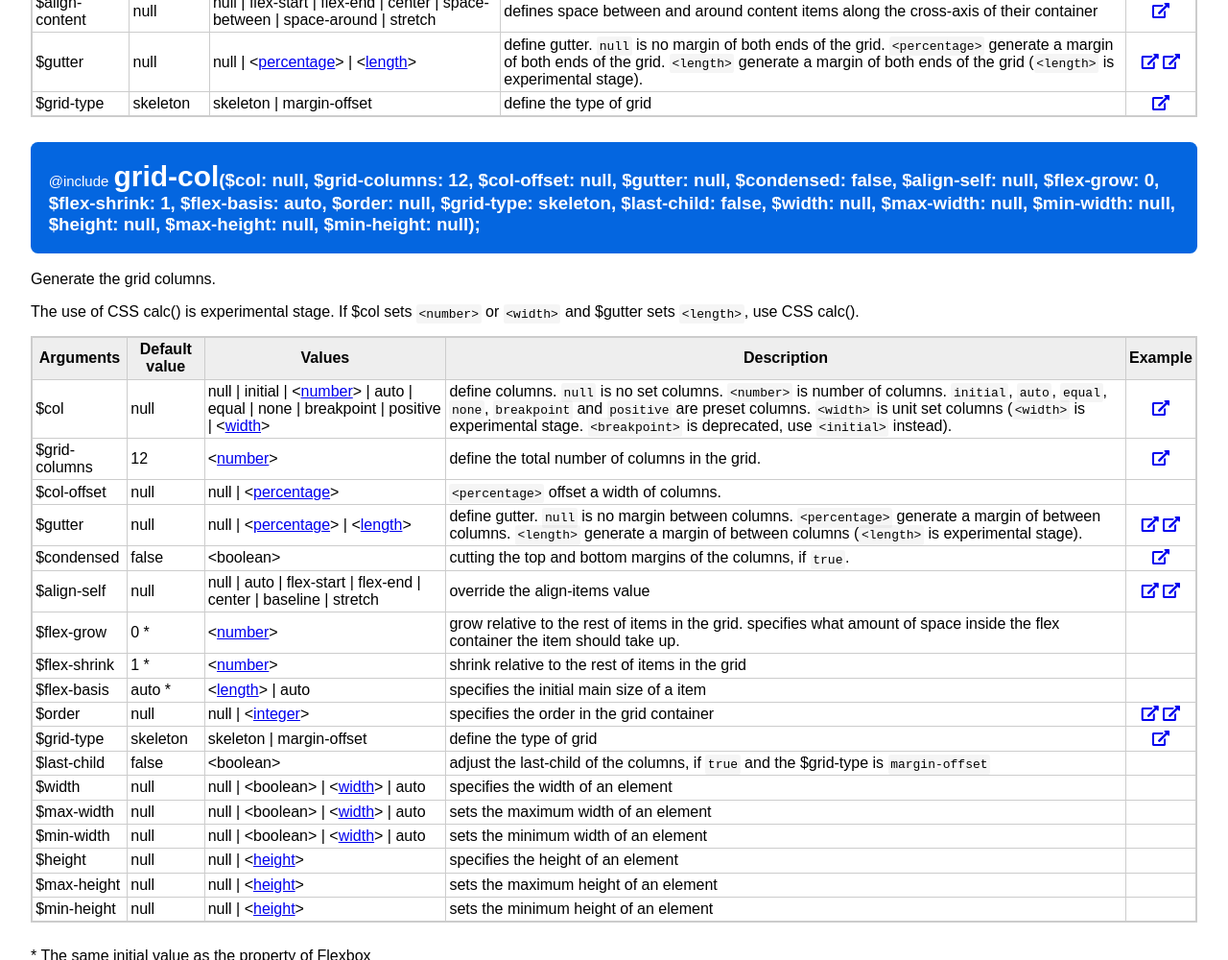
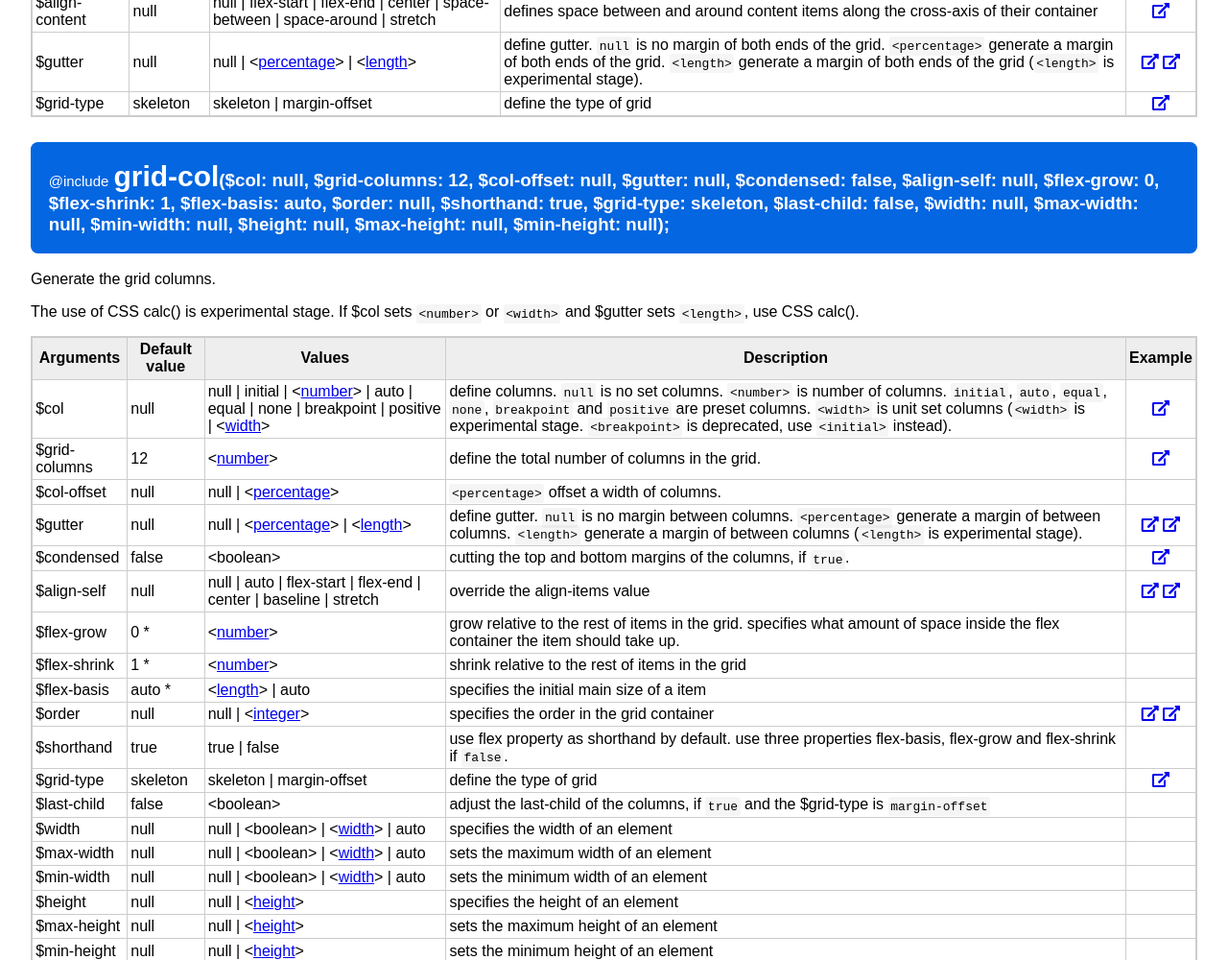
Before and after one commit to thingsym/flexbox-grid-mixins, a website: page docs/index.html in a window 1280 px wide. Shown: the part 5190-6190 px from the top of the page at 96% size. Drawn offline with Linux system fonts and the light colour scheme.

Commit message:
docs: fix reference

```diff
--- a/docs/index.html
+++ b/docs/index.html
@@ -488,7 +488,7 @@ Example : import form node_modules
     </tr>
 </table>
 
-<h3 class="reference"><span class="small">@include</span> <span class="big">grid-col</span>($col: null, $grid-columns: 12, $col-offset: null, $gutter: null, $condensed: false, $align-self: null, $flex-grow: 0, $flex-shrink: 1, $flex-basis: auto, $order: null, $grid-type: skeleton, $last-child: false, $width: null, $max-width: null, $min-width: null, $height: null, $max-height: null, $min-height: null);</h3>
+<h3 class="reference"><span class="small">@include</span> <span class="big">grid-col</span>($col: null, $grid-columns: 12, $col-offset: null, $gutter: null, $condensed: false, $align-self: null, $flex-grow: 0, $flex-shrink: 1, $flex-basis: auto, $order: null, $shorthand: true, $grid-type: skeleton, $last-child: false, $width: null, $max-width: null, $min-width: null, $height: null, $max-height: null, $min-height: null);</h3>
 
 <p>Generate the grid columns.</p>
 
@@ -571,6 +571,13 @@ Example : import form node_modules
     <td>null | &lt;<a href="http://www.w3.org/TR/CSS21/syndata.html#numbers" target="_blank">integer</a>&gt;</td>
     <td>specifies the order in the grid container</td>
     <td class="example"><a href="example/example.html#row-order"><i class="fas fa-external-link-alt"></i></a> <a href="example/example.html#column-order"><i class="fas fa-external-link-alt"></i></a></td>
+    </tr>
+    <tr>
+    <td>$shorthand</td>
+    <td>true</td>
+    <td>true | false</td>
+    <td>use flex property as shorthand by default. use three properties flex-basis, flex-grow and flex-shrink if <code>false</code>.</td>
+    <td></td>
     </tr>
     <tr>
     <td>$grid-type</td>
```
